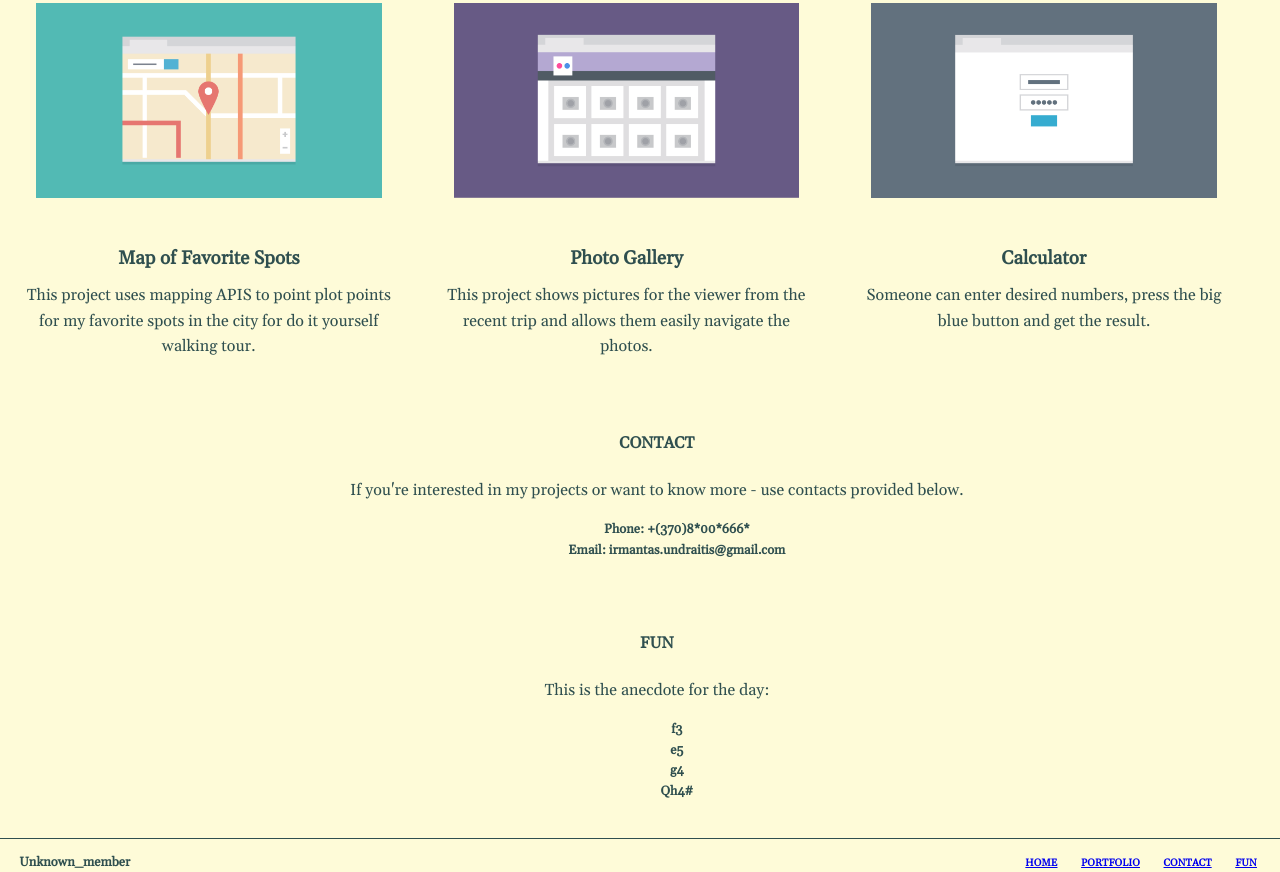
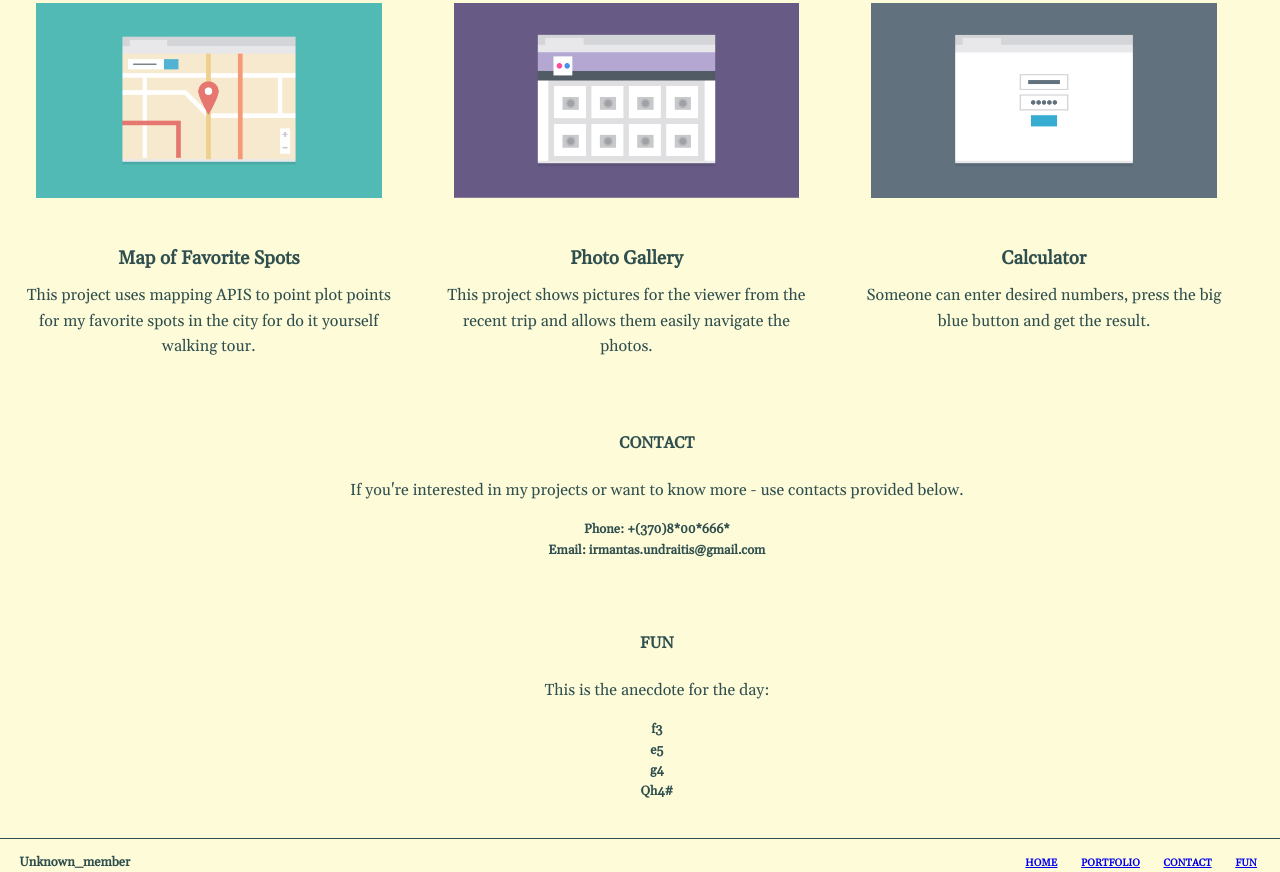
Before and after one commit to OldCapital/project_2, a plain HTML site: page index.html in a window 1280 px wide. Shown: the part 981-1853 px from the top of the page. Drawn offline with nearby package versions, Linux system fonts and the light colour scheme.

Commit message:
<ul>, "viewport"
Added padding-left value 0 to <ul> and viewport now is in quotes like "viewport".

```diff
--- a/index.html
+++ b/index.html
@@ -6,7 +6,7 @@
 		<link rel="stylesheet" href="https://fonts.googleapis.com/css?family=Gelasio&display=swap">
 		<link rel="stylesheet" href="styles/styles.css">
 		<meta charset="utf-8">
-		<meta name=viewport content="width=device-width, initial-scale=1">
+		<meta name="viewport" content="width=device-width, initial-scale=1">
 	</head>
 
 	<body>
--- a/styles/styles.css
+++ b/styles/styles.css
@@ -18,6 +18,10 @@ body {
 
 .special_h2 {
 	margin-top: 0;
+}
+
+ul {
+	padding-left: 0;
 }
 
 .profile_picture {
```
